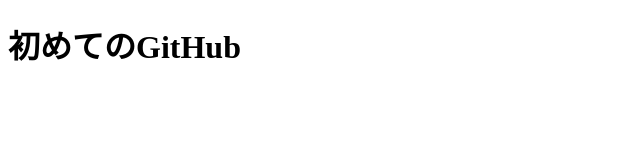
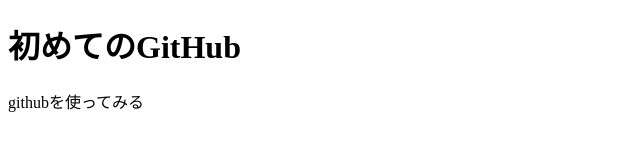
Before and after one commit to nyhide/nyhide.github.io, a plain HTML site: page index.html in a window 1280 px wide. Shown: the whole page, without its empty margins (0-640 px from the left). Drawn offline with Linux system fonts and the light colour scheme.

Commit message:
Pを追加しました

```diff
--- a/index.html
+++ b/index.html
@@ -3,10 +3,11 @@
 <head>
   <meta charset="UTF-8">
   <meta name="viewport" content="width=device-width, initial-scale=1.0">
-  <title>Git hubを使ってみる</title>
+  <title>Githubを使ってみる</title>
 </head>
 <body>
 <h1>初めてのGitHub</h1>
+<p>githubを使ってみる</p>
 
 </body>
 </html>
```
Also changed, not shown: 1 other file.
